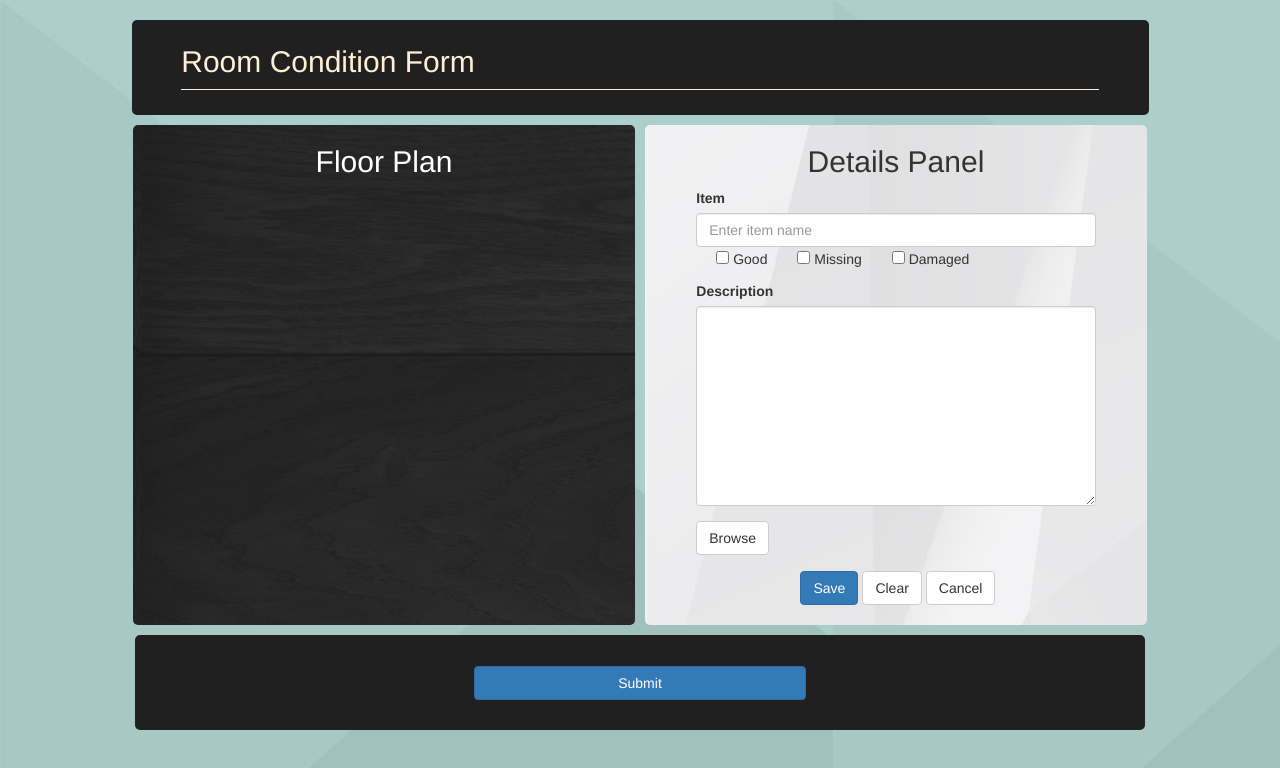
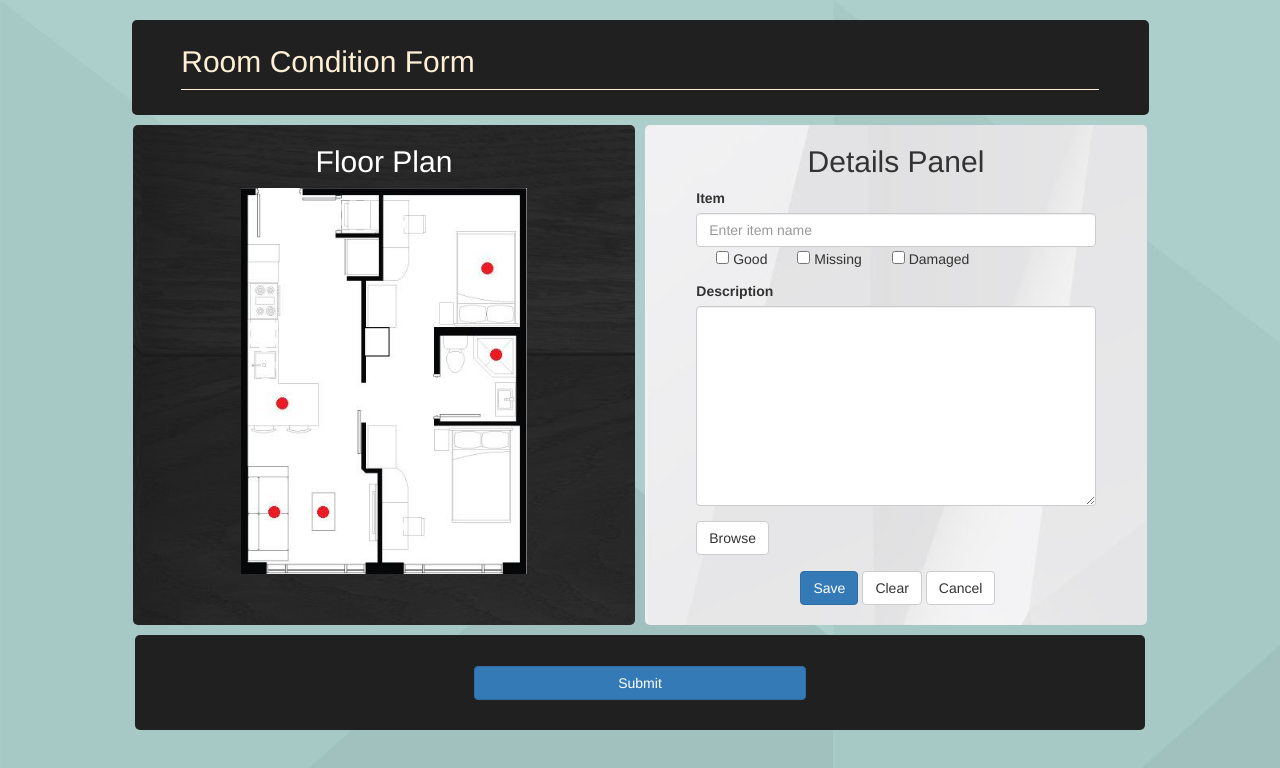
Before and after one commit to R-Wang97/ConAdvantage, a React app: page / in a window 1280 px wide. Both pictures are taken after a click on the button "Continue to Form". Shown: the top 768 px of the page. Built offline with nearby package versions, Linux system fonts and the light colour scheme.

Commit message:
floor plan image

```diff
--- a/clientComponents/FloorPlanImage.jsx
+++ b/clientComponents/FloorPlanImage.jsx
@@ -9,7 +9,7 @@ class FloorPlanImage extends React.Component {
 		return (
 			<div className='col-md-6' id='floorPlan'>
 				<h2>Floor Plan</h2>
-				<img></img>
+				<img src='resources/images/Bond.png' height='386.4px' width='285.6' />
 			</div>
 		);
 	}
```
